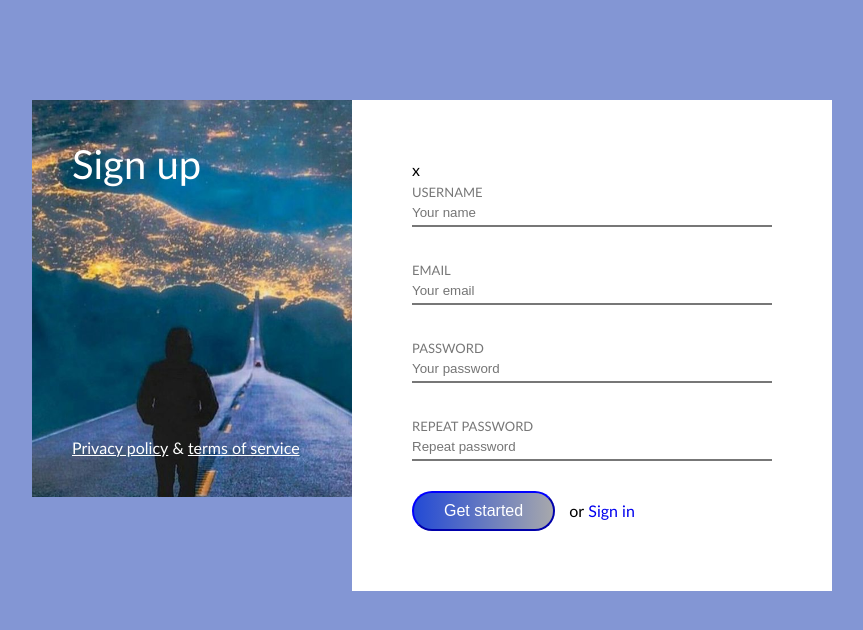
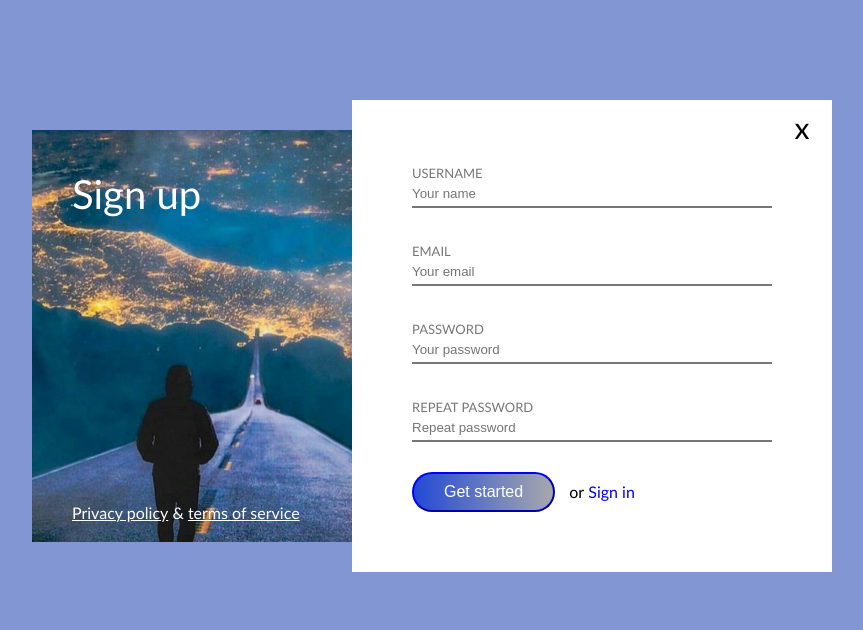
Before and after one commit to einored/sign_up, a website: page index.html in a window 1280 px wide. Shown: the whole page, without its empty margins (208-1071 px from the left). Drawn offline with Linux system fonts and the light colour scheme.

Commit message:
Left column height

```diff
--- a/css/main.css
+++ b/css/main.css
@@ -1,7 +1,9 @@
 .container{
+    display: inline-block;
     width: 800px;
     margin-top: 100px;
     margin-left: calc(50% - 400px);
+    position: relative;
 }
 
 .left-column {
@@ -14,16 +16,22 @@
     background-size: cover;
     background-repeat: no-repeat;
     color: #fff;
+    position: absolute;
+    top: 30px;
+    bottom: 30px;
 }
 
 .main-title {
     width: 100%;
-    margin-bottom: 250px;
     font-size: 40px;
     font-weight: normal;
 }
 
 .bottom-links {
+    position: absolute;
+    bottom: 20px;
+    left: 40px;
+    right: 40px;
 }
 
 .bottom-links > .link {
@@ -32,10 +40,20 @@
 
 .right-column {
     width: 60%;
-    float: left;
+    float: right;
     padding: 60px;
     background-color: #fff;
+    position: relative;
 }
 
 .close{
+    width: 60px;
+    height: 60px;
+    font-size: 30px;
+    text-align: center;
+    line-height: 54px;
+    position: absolute;
+    top: 0;
+    right: 0;
+    cursor: pointer;
 }
```
